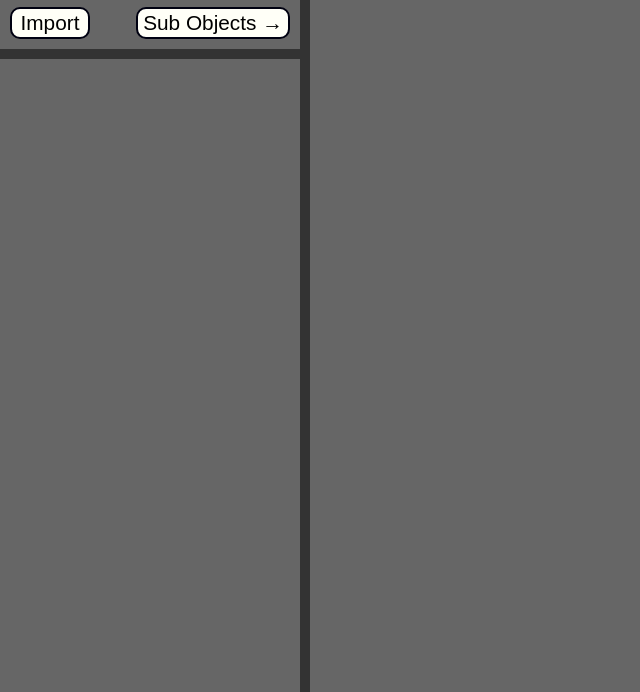
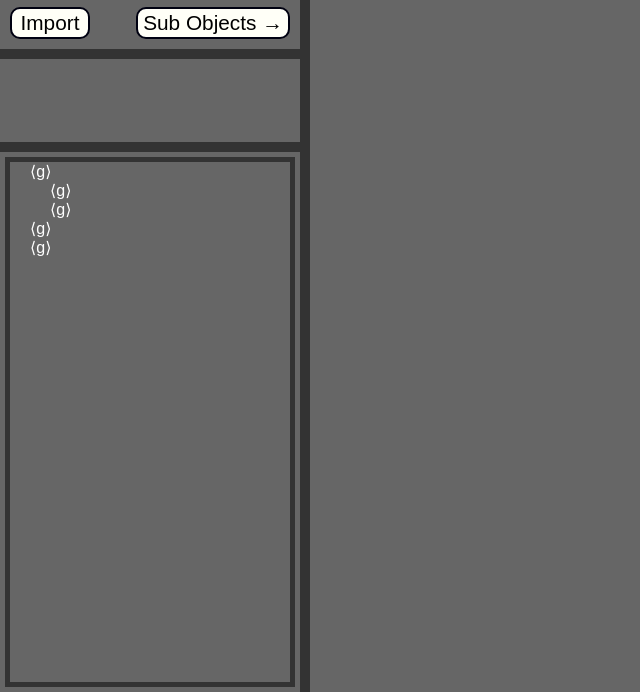
Before and after one commit to damymetzke/Gepetto, an Electron app: page html/svg-import.html in a window 1000 px wide. Shown: the part 108-800 px from the top of the page, without its empty margins (0-640 px from the left). Drawn offline with nearby package versions, Linux system fonts and the light colour scheme; files that its build step writes are made by us from their sources; no server answers; files whose address does not match are found by name.

Commit message:
styled sub-object list.

```diff
--- a/html/svg-import.html
+++ b/html/svg-import.html
@@ -24,7 +24,17 @@
             <p id="error-output"></p>
         </section>
         <section id="list">
-
+            <ol id="list--root">
+                <li>
+                    &LeftAngleBracket;g&RightAngleBracket;
+                    <ol>
+                        <li>&LeftAngleBracket;g&RightAngleBracket;</li>
+                        <li>&LeftAngleBracket;g&RightAngleBracket;</li>
+                    </ol>
+                </li>
+                <li>&LeftAngleBracket;g&RightAngleBracket;</li>
+                <li>&LeftAngleBracket;g&RightAngleBracket;</li>
+            </ol>
         </section>
         <section id="viewport">
 
--- a/src/front/index/index-main.js
+++ b/src/front/index/index-main.js
@@ -18,7 +18,7 @@ function ImportSvg()
 {
     let win = new BrowserWindow({
         width: 300,
-        height: 300,
+        height: 260,
         webPreferences: {
             nodeIntegration: true
         },
--- a/style/svg-import/svg-import.scss
+++ b/style/svg-import/svg-import.scss
@@ -11,7 +11,7 @@
         "simple viewport"
         "list   viewport";
 
-        grid-template-rows: 300px 1fr;
+        grid-template-rows: 250px 1fr;
         grid-template-columns: 300px 1fr;
 
         width: 100vw;
@@ -20,22 +20,7 @@
 
     #simple
     {
-        width: 300px;
-        height: 300px;
         grid-area: simple;
-
-    }
-
-    #list
-    {
-        grid-area: list;
-    }
-
-    #viewport
-    {
-        grid-area: viewport;
-        border-left: 10px solid #333333;
-    }
 
         h1
         {
@@ -63,8 +48,6 @@
                 background-color: #444444;
             }
         }
-
-
         #buttons
         {
             display: flex;
@@ -81,5 +64,41 @@
         #error-output
         {
             color: red;
+            height: auto;
+            overflow: auto;
         }
     }
+
+    #list
+    {
+        grid-area: list;
+        border-top: 10px solid #333333;
+        padding: 5px;
+        color: white;
+
+        &--root
+        {
+            border: 5px solid #333333;
+            height: 100%;
+            overflow: auto;
+        }
+
+        ol
+        {
+            li
+            {
+                margin-left: 20px;
+                list-style: none;
+            }
+        }
+    }
+
+    #viewport
+    {
+        grid-area: viewport;
+        border-left: 10px solid #333333;
+    }
+
+
+
+}
```
Lines whose indentation alone changed are shown as unchanged.
